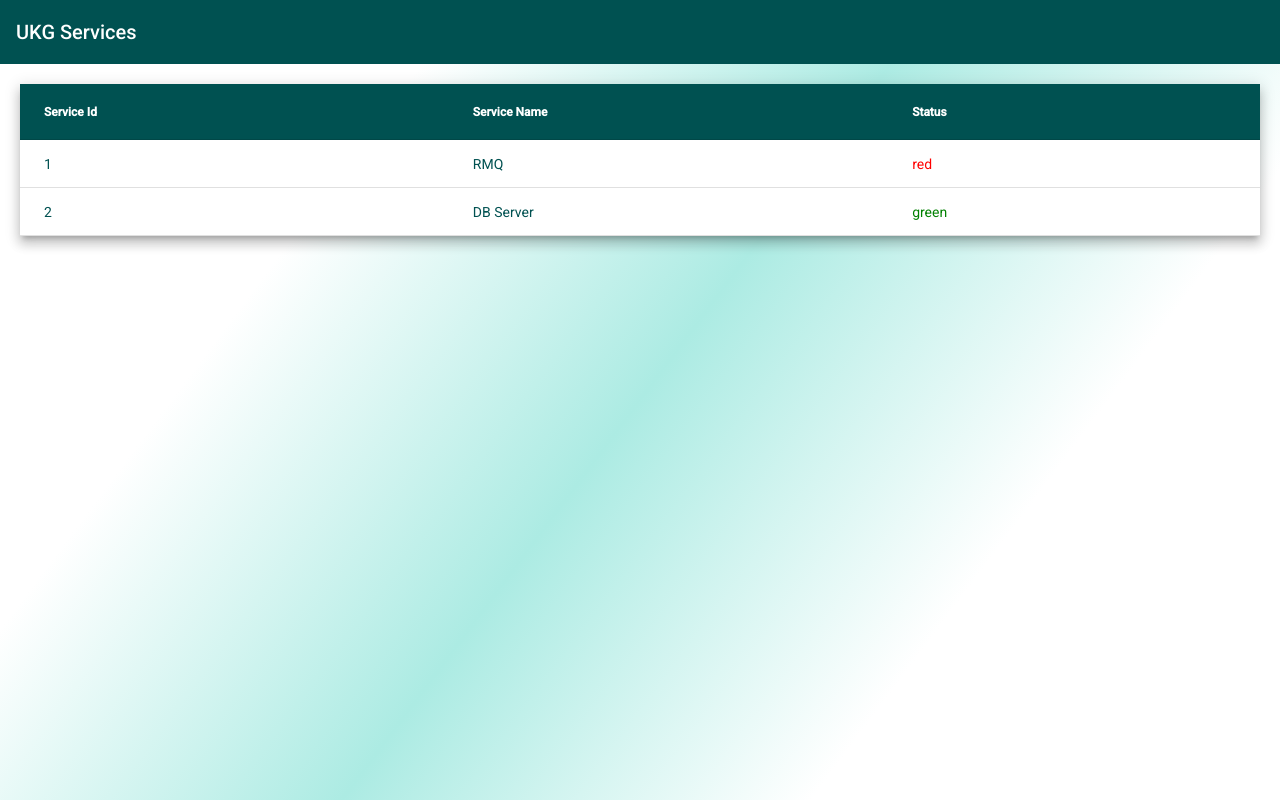
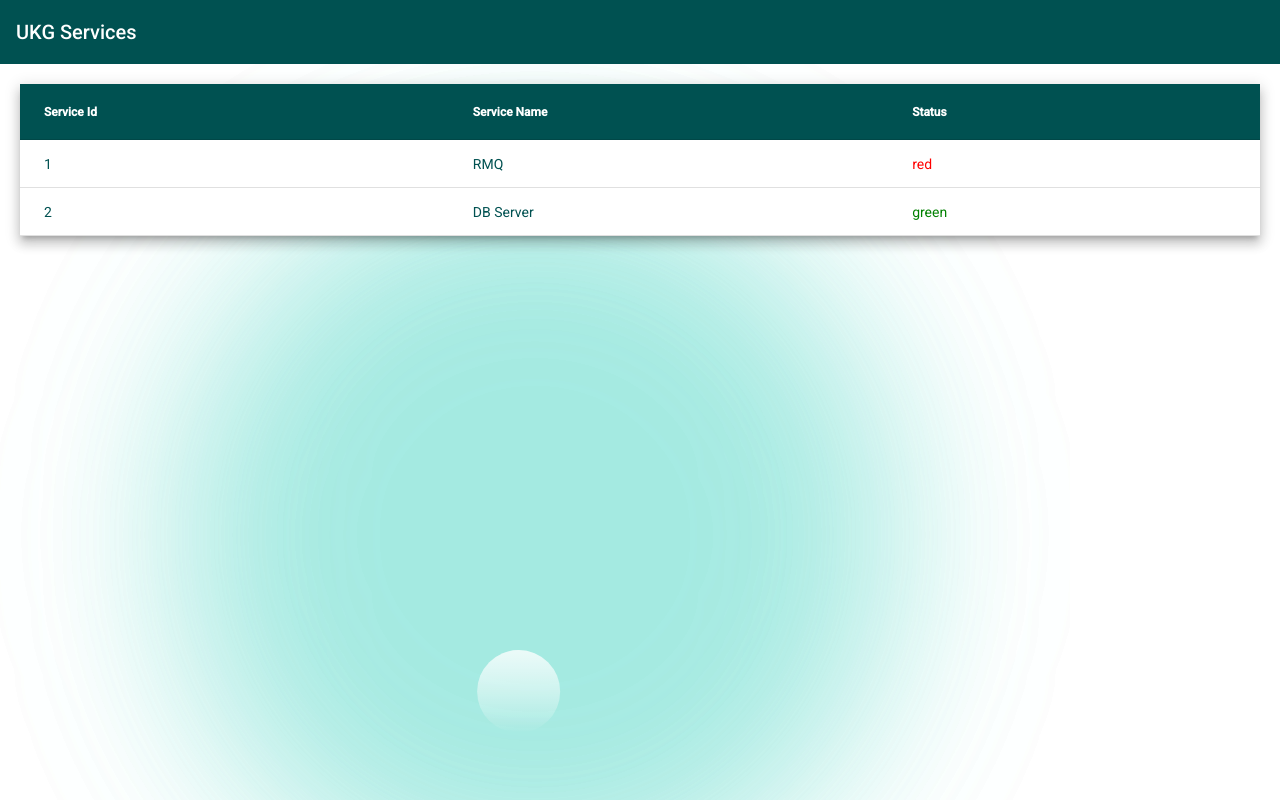
Before and after one commit to sumitbhutani14/ServicesDashboard, an Angular app: page / in a window 1280 px wide. Built offline with nearby package versions, Linux system fonts and the light colour scheme; data requests are answered from the project's data file.

Commit message:
some changes

```diff
--- a/src/styles.css
+++ b/src/styles.css
@@ -3,7 +3,9 @@
 html,
 body {
   height: 100%;
-  background-image: linear-gradient(306.6928056867816deg, #ffffff, #ffffff, #acebe3, #FFFFFF, #FFFFFF);
+  /* background-image: linear-gradient(306.6928056867816deg, #ffffff, #ffffff, #acebe3, #FFFFFF, #FFFFFF); */
+  background-image: url("assets/full-bg-right.svg");
+  background-repeat: repeat-y;
 }
 body {
   margin: 0;
```
